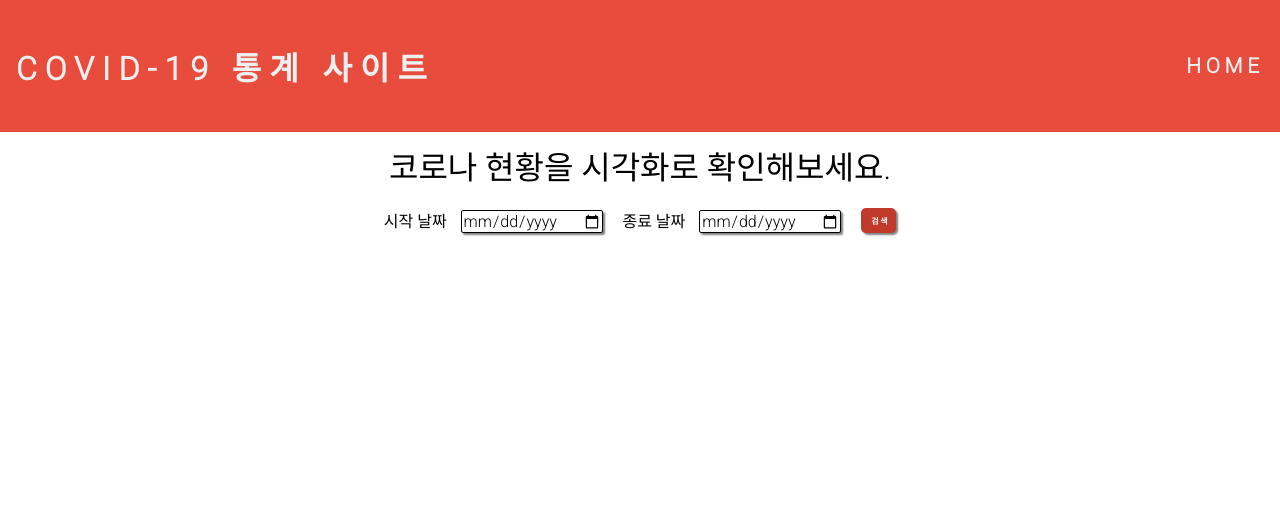
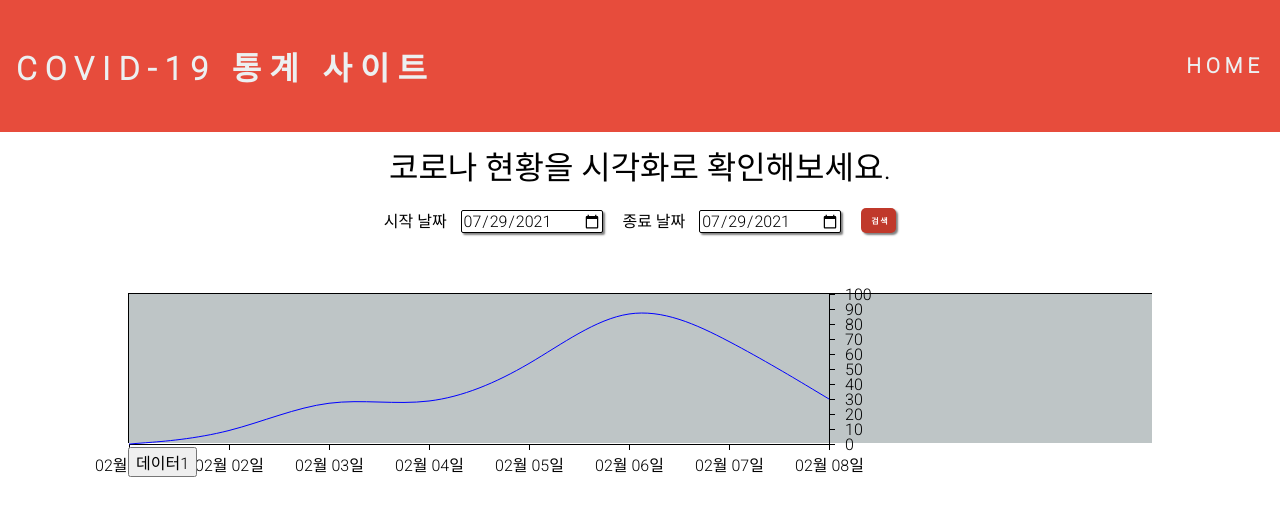
Before and after one commit to dnr14/Covid19-react-app, a React (Create React App) app in the folder client/: page / in a window 1280 px wide. Shown: the top 516 px of the page. Built offline with nearby package versions, Linux system fonts and the light colour scheme.

Commit message:
deathChart 개발 중

```diff
--- a/client/package.json
+++ b/client/package.json
@@ -7,6 +7,7 @@
     "@testing-library/react": "^11.2.7",
     "@testing-library/user-event": "^12.8.3",
     "cross-env": "^7.0.3",
+    "d3": "^7.0.0",
     "react": "^17.0.2",
     "react-dom": "^17.0.2",
     "react-scripts": "4.0.3",
--- /dev/null
+++ b/client/src/components/DeathChart.jsx
@@ -0,0 +1,144 @@
+import React, { useEffect, useRef, useState } from "react";
+import styled, { css } from "styled-components";
+import * as d3 from "d3";
+
+const LineSvg = styled.svg`
+  overflow: unset;
+  border-top: 1px solid;
+  border-left: 1px solid;
+  background-color: rgba(127, 140, 141, 0.5);
+
+  width: 100%;
+
+  ${({ h }) =>
+    h &&
+    css`
+      height: ${h}px;
+    `}
+`;
+
+const optimizeAnimation = (callback) => {
+  let ticking = false;
+  return (e) => {
+    if (!ticking) {
+      ticking = true;
+      requestAnimationFrame(() => {
+        callback(e);
+        ticking = false;
+      });
+    }
+  };
+};
+
+const DeathChart = ({ deathCnt }) => {
+  const [lineData, setLineData] = useState([0, 5, 34, 22, 50, 100, 70, 30]);
+  const [lineDate, setLineDate] = useState(["02월 01일", "02월 02일", "02월 03일", "02월 04일", "02월 05일", "02월 06일", "02월 07일", "02월 08일"]);
+  const [w, setW] = useState(700);
+  const [h, setH] = useState(150);
+
+  const lineRef = useRef(null);
+
+  const render = (data) => {
+    const svgLine = d3.select(lineRef.current);
+
+    const xScale = d3
+      .scaleLinear()
+      .domain([0, lineData.length - 1])
+      .range([0, w]);
+
+    const xAxis = d3
+      .axisBottom(xScale)
+      .ticks(lineData.length)
+      .tickFormat((index) => {
+        return lineDate[index];
+      })
+      .tickPadding(10);
+
+    svgLine.select(".x-axis").style("transform", `translateY(${h}px)`).call(xAxis);
+
+    //domain 실제 값 범위
+    //range 변환하고 싶은 비율
+    const yScale = d3.scaleLinear().domain([0, 100]).range([h, 0]);
+
+    //ticks 쪼개는 단위
+    const yAxis = d3.axisRight(yScale).ticks(10).tickPadding(10);
+
+    svgLine.select(".y-axis").style("transform", `translateX(${w}px)`).call(yAxis);
+
+    // x 좌표
+    // y 좌표
+    const myLine = d3
+      .line()
+      .x((value, index) => xScale(index))
+      .y(yScale)
+      .curve(d3.curveBasis);
+
+    svgLine
+      .selectAll(".line")
+      .data([lineData])
+      .join("path")
+      .attr("class", "line")
+      .attr("d", (value) => myLine(value))
+      .attr("fill", "none")
+      .attr("stroke", "blue");
+  };
+
+  useEffect(() => {
+    render(lineData);
+  }, [lineData, lineDate]);
+
+  // const debounce = useRef(null);
+  // const [chartSize, setChartSize] = useState({
+  //   w: 778,
+  //   h: 400,
+  // });
+
+  // useEffect(() => {
+  //   setChartSize({
+  //     w: svgRef.current.clientWidth,
+  //     h: chartSize.h,
+  //   });
+
+  //   const handleResize = () => {
+  //     if (debounce.current) {
+  //       clearTimeout(debounce.current);
+  //     }
+
+  //     debounce.current = setTimeout(() => {
+  //       setChartSize({
+  //         w: svgRef.current.clientWidth,
+  //         h: chartSize.h,
+  //       });
+  //     }, 100);
+  //   };
+
+  //   const clearEv = optimizeAnimation(handleResize);
+  //   window.addEventListener("resize", clearEv);
+  //   return () => {
+  //     // cleanup
+  //     window.removeEventListener("resize", clearEv);
+  //   };
+  // }, []);
+
+  return (
+    <div>
+      <LineSvg ref={lineRef} width={w} height={h}>
+        <g className="x-axis"></g>
+        <g className="y-axis"></g>
+      </LineSvg>
+
+      <div>
+        <button
+          onClick={() => {
+            setLineData([1, 2, 55, 8, 9, 35]);
+            setLineDate(["02월 01일", "02월 02일", "02월 03일", "02월 04일", "02월 05일", "02월 06일"]);
+          }}
+        >
+          데이터1
+        </button>
+      </div>
+    </div>
+  );
+};
+
+export default DeathChart;
--- a/client/src/components/Main.jsx
+++ b/client/src/components/Main.jsx
@@ -1,4 +1,5 @@
 import React, { useEffect, useRef, useState } from "react";
+import DeathChart from "./DeathChart";
 import axios from "axios";
 import "scss/main.scss";
 // import { ImgLoding } from "./styled";
@@ -79,9 +80,9 @@ const getToday = () => {
   const day = new Date();
   const yyyy = day.getFullYear();
   const mm = day.getMonth();
-  const dd = day.getDate();
+  const dd = day.getDate() - 1;
 
-  const toDay = `${yyyy}-${mm + 1}-${dd}`;
+  const toDay = `${yyyy}-0${mm + 1}-${dd}`;
   return toDay;
 };
 
@@ -90,8 +91,32 @@ const initialValue = {
   endData: getToday(),
 };
 
+const _apiData = {
+  items: {
+    item: [
+      {
+        accDefRate: 1.7272765905,
+        accExamCnt: 11637506,
+        accExamCompCnt: 11295180,
+        careCnt: 21455,
+        clearCnt: 171559,
+        createDt: "2021-07-29 09:37:41.356",
+        deathCnt: 2085,
+        decideCnt: 195099,
+        examCnt: 342326,
+        resutlNegCnt: 11100081,
+        seq: 587,
+        stateDt: 20210729,
+        stateTime: "00:00",
+        updateDt: "null",
+      },
+    ],
+  },
+};
+
 const Main = () => {
-  const [apiData, setApiData] = useState(null);
+  // const [apiData, setApiData] = useState(null);
+  const [apiData, setApiData] = useState(_apiData);
   const [data, setData] = useState(initialValue);
   const startInput = useRef();
   const endInput = useRef();
@@ -117,30 +142,32 @@ const Main = () => {
   useEffect(() => {
     console.log("Api Call");
 
-    const callApi = async ({ startData, endData }) => {
-      try {
-        return await axios.post("/api/covid-19", {
-          params: {
-            pageNo: 1,
-            numOfRows: 10,
-            startCreateDt: startData,
-            endCreateDt: endData,
-          },
-        });
-      } catch (error) {
-        console.error(error);
-      }
-    };
+    // const callApi = async ({ startData, endData }) => {
+    //   try {
+    //     return await axios.post("/api/covid-19", {
+    //       params: {
+    //         pageNo: 1,
+    //         numOfRows: 10,
+    //         startCreateDt: startData,
+    //         endCreateDt: endData,
+    //       },
+    //     });
+    //   } catch (error) {
+    //     console.error(error);
+    //   }
+    // };
 
     // callApi(hyphenRemove(data)).then((res) => {
-    // const { body } = res.data;
-    // setTimeout(() => {
-    // isShow.current = false;
-    //서버연결시 바꿔준다.
-    // setApiData(body);
+    //   const { body } = res.data;
+    //   console.log(body);
+    //   setTimeout(() => {
+    //     isShow.current = false;
+    //     setApiData(body);
     //   }, 1000);
     // });
   }, [data]);
+
+  console.log(apiData);
 
   return (
     <div>
@@ -161,7 +188,22 @@ const Main = () => {
           </div>
         </div>
       </div>
-      <div>{apiData && apiData.items.item.map(({ stateDt, seq }) => <div key={seq}>{stateDt}</div>)}</div>
+      <div className="deth-Chart-Container">
+        <DeathChart></DeathChart>
+      </div>
+      {/* <div>
+        {apiData &&
+          apiData.items.item.map((object) => {
+            return (
+              <div key={object.seq}>
+                <div>{object.stateDt}</div>
+                <div>{object.accDefRate}</div>
+                <div>{object.accExamCompCnt}</div>
+                <div>{object.createDt}</div>
+              </div>
+            );
+          })}
+      </div> */}
     </div>
   );
 };
--- a/client/src/components/styled.jsx
+++ b/client/src/components/styled.jsx
@@ -14,7 +14,7 @@ const GlobalStyled = createGlobalStyle`
     margin: 0;
   }
   html{
-    width: 100vw;
+    min-width: 500px;
   }
 
   ol, ul {
--- a/client/src/scss/main.scss
+++ b/client/src/scss/main.scss
@@ -79,3 +79,8 @@ $boxsd: 2px 2px 2px rgba(0, 0, 0, 0.5);
     }
   }
 }
+
+.deth-Chart-Container {
+  width: 80%;
+  margin: 50px auto;
+}
```
Also changed, not shown: 1 other file (tests, documents, lock files or other folders).
